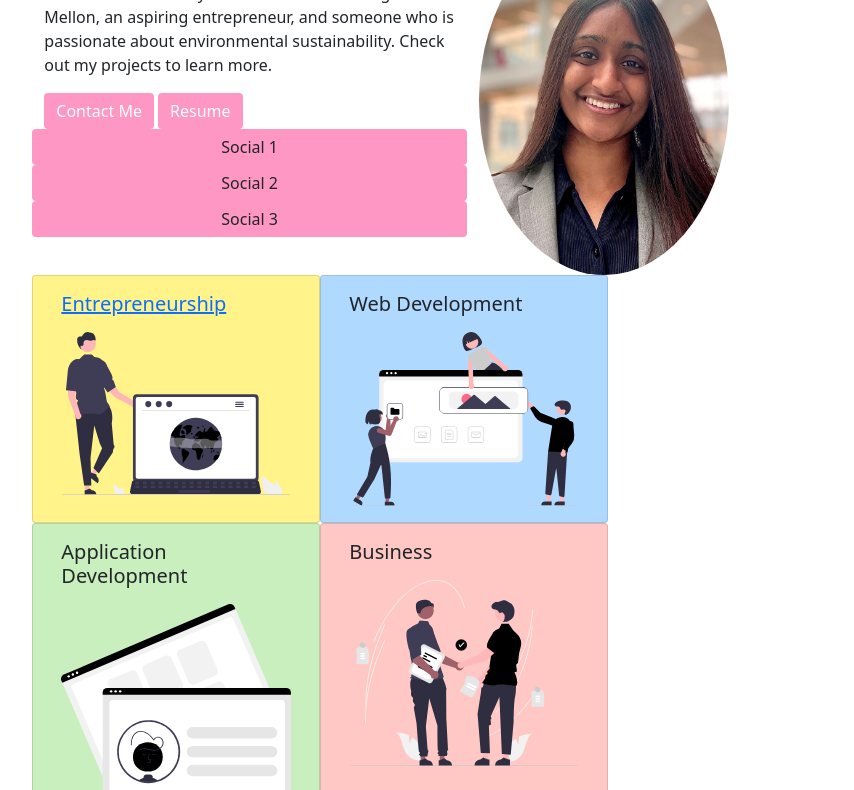
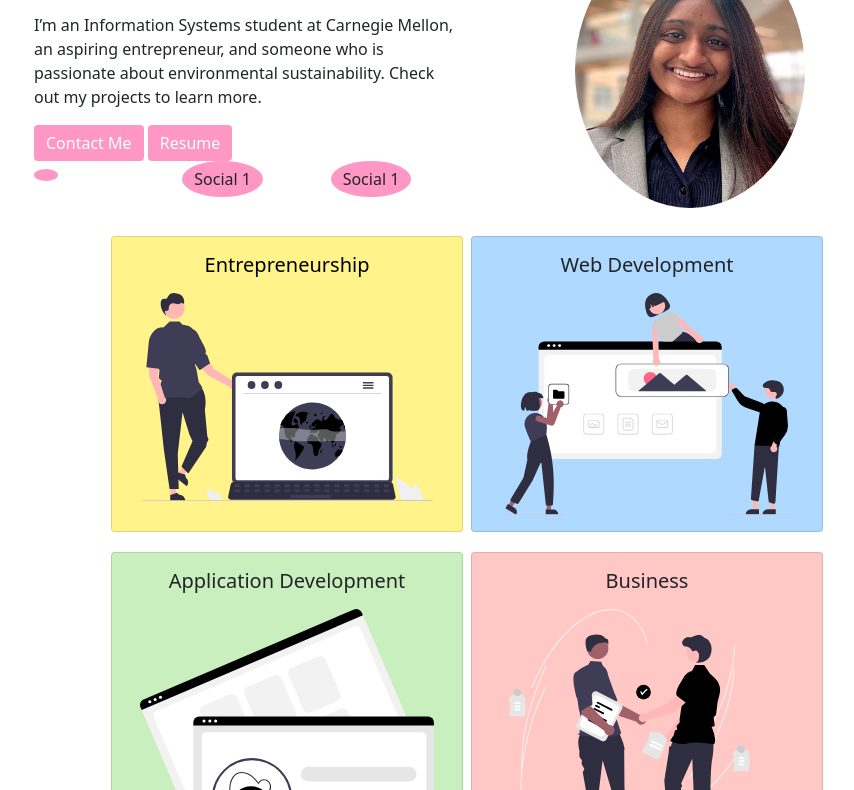
Before and after one commit to akula-a/portfolio, a plain HTML site: page public/index.html in a window 1280 px wide. Shown: the part 91-881 px from the top of the page, without its empty margins (173-1027 px from the left). Drawn offline with nearby package versions, Linux system fonts and the light colour scheme.

Commit message:
more changes woo :wq

```diff
--- a/public/index.html
+++ b/public/index.html
@@ -12,40 +12,35 @@
     <title>Anjali Akula</title>
   </head>
   <body>
-    <!--Spacer-->
-    <div class = "row">
-      <p></p>
-    </div>
 
+    <div class = "container">
     <!-- Introduction -->
-    <div class = "row">
-      <div class = "col-sm-2"></div>
-      <div class = "col-sm-4">
-        <h1>Hi, I'm Anjali</h1>
+    <div class = "row m-4 justify-content-md-center">
+      <div class = "col-sm-5">
+        <h1 class = "header" id = "home">Hi, I'm Anjali</h1>
+        </br>
         <p> I’m an Information Systems student at Carnegie Mellon, an aspiring entrepreneur,
           and someone who is passionate about environmental sustainability. Check out my projects to learn more.</p>
         <button type="button" class="btn btn-primary btn-med"> Contact Me </button>
         <button type="button" class="btn btn-primary btn-med"> Resume </button>
+        </br>
         <div class = "row">
-          <div class = "col-sm-4"></div>
-          <button type="button" class="btn">Social 1</button>
-          <button type="button" class="btn">Social 2</button>
-          <button type="button" class="btn">Social 3</button>
+          <div class = "col-sm-4"> <button type="button" class="btn rounded-circle"><span class="glyphicon glyphicon-envelope"></span></button> </div>
+          <div class = "col-sm-4"> <button type="button" class="btn rounded-circle">Social 1</button> </div>
+          <div class = "col-sm-4"> <button type="button" class="btn rounded-circle">Social 1</button> </div>
         </div>
       </div>
-      <div class = "col-sm-4">
-        <img src="images/headshot.jpg" width = 250 height = 350 class = "rounded-circle">
+      <div class = "col-sm-5 d-flex justify-content-center">
+        <img src="images/headshot.jpg" width = 230 height = 275 class = "rounded-circle">
       </div>
-      <div class = "col-sm-2"></div>
     </div>
 
     <!--Spacer-->
     <div class = "row"></div>
 
     <!-- Project Cards -->
-    <div class = "row">
-      <div class = "col-sm-2"></div>
-      <div class="card" style="width: 18rem;" id = "entrepreneurship">
+    <div class = "row justify-content-md-center">
+      <div class="card mb-3 text-center m-1" style="width: 22rem;" id = "entrepreneurship">
         <div class="card-body">
           <h5 class="card-title"> <a href = "entrepreneurship.html"> Entrepreneurship </a></h5>
           <p class="card-text"></p>
@@ -53,26 +48,25 @@
         </div>
       </div>
 
-      <div class="card" style="width: 18rem;" id="web-dev">
+      <div class="card mb-3 text-center m-1" style="width: 22rem;" id="web-dev">
         <div class="card-body">
           <h5 class="card-title"> Web Development </h5>
           <p class="card-text"></p>
           <img class="card-img" src="images/web dev.svg" alt="Card image cap">
         </div>
       </div>
-      <div class = "col-sm-2"></div>
     </div>
 
-    <div class = "row">
+    <div class = "row justify-content-md-center">
       <div class = "col-sm-2"></div>
-      <div class="card" style="width: 18rem;" id = "app-dev">
+      <div class="card mb-3 text-center m-1" style="width: 22rem;" id = "app-dev">
         <div class="card-body">
           <h5 class="card-title"> Application Development </h5>
           <p class="card-text"></p>
           <img class="card-img" src="images/app dev.svg" alt="Card image cap">
         </div>
       </div>
-      <div class="card" style="width: 18rem;" id = "business">
+      <div class="card mb-3 text-center m-1" style="width: 22rem;" id = "business">
         <div class="card-body">
           <h5 class="card-title"> Business </h5>
           <p class="card-text"></p>
@@ -82,6 +76,8 @@
       <div class = "col-sm-2"></div>
     </div>
 
+  </div>
+
     <!-- Bootstrap Bundle with Popper -->
     <script src="https://cdn.jsdelivr.net/npm/bootstrap@5.1.3/dist/js/bootstrap.bundle.min.js" integrity="sha384-ka7Sk0Gln4gmtz2MlQnikT1wXgYsOg+OMhuP+IlRH9sENBO0LRn5q+8nbTov4+1p" crossorigin="anonymous"></script>
   </body>
--- a/public/styles.css
+++ b/public/styles.css
@@ -1,3 +1,4 @@
+/* Site wide styling */
 nav{
     background-color: #FF97C4;
     color:white;
@@ -27,3 +28,17 @@ nav{
     background-color: #FF97C4;
     border: #FF97C4;
 }
+
+a{
+    color: black;
+    text-decoration: none;
+}
+
+#home{
+    text-decoration: underline #FF97C4 7px;
+}
+
+/* Footer styling */
+.container-fluid{
+    background-color: #FF97C4;
+}
```
Also changed, not shown: public/entrepreneurship.html (+4 -0 lines), 1 other file.
